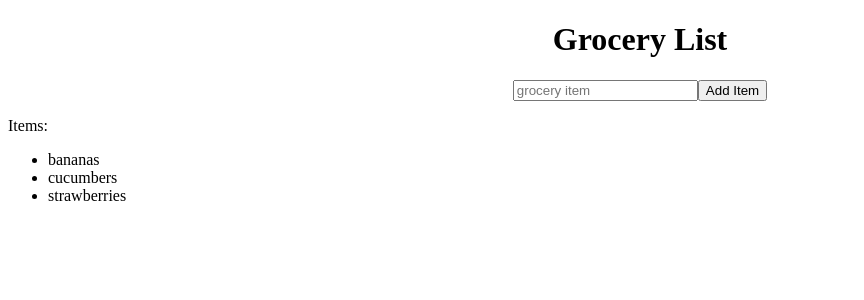
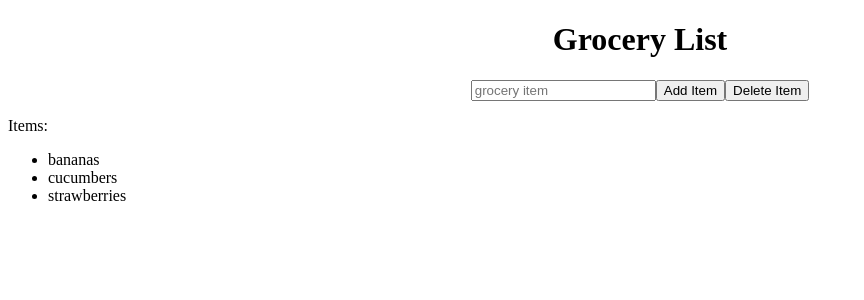
Before and after one commit to waynelester/grocery-list, an Angular app: page / in a window 1280 px wide. Shown: the top 300 px of the page, without its empty margins (0-864 px from the left). Built offline with nearby package versions, Linux system fonts and the light colour scheme.

Commit message:
global delete button to remove last item from list

```diff
--- a/src/app/grocery-input/grocery-input.component.html
+++ b/src/app/grocery-input/grocery-input.component.html
@@ -1,2 +1,3 @@
 
        <input [(ngModel)]="currentGrocery" placeholder="grocery item"><button (click)="onAddGrocery(currentGrocery)">Add Item</button>
+       <button (click)="deleteGrocery(item)">Delete Item</button>
--- a/src/app/grocery-input/grocery-input.component.ts
+++ b/src/app/grocery-input/grocery-input.component.ts
@@ -15,7 +15,9 @@ onAddGrocery(grocery){
     this._grocerylist.addGrocery(this.currentGrocery);
     this.currentGrocery = "";
 }
-// deleteGrocery = this._grocerylist.deleteGrocery();
+deleteGrocery(grocery){
+   this._grocerylist.deleteGrocery(this.currentGrocery);
+}
   ngOnInit() {
 
   }
--- a/src/app/grocery-list.service.ts
+++ b/src/app/grocery-list.service.ts
@@ -13,11 +13,11 @@ addGrocery(groceryToAdd){
   this.groceries.push(groceryToAdd);
 
 }
-//   deleteGrocery(groceryToDelete) {
+  deleteGrocery(groceryToDelete) {
 
-//     this.groceries.splice(this.groceries.indexOf(groceryToDelete), 1);
+    this.groceries.splice(this.groceries.indexOf(groceryToDelete), 1);
 
-//   }
+  }
   constructor() {
       console.log(mockList);
   }
```
